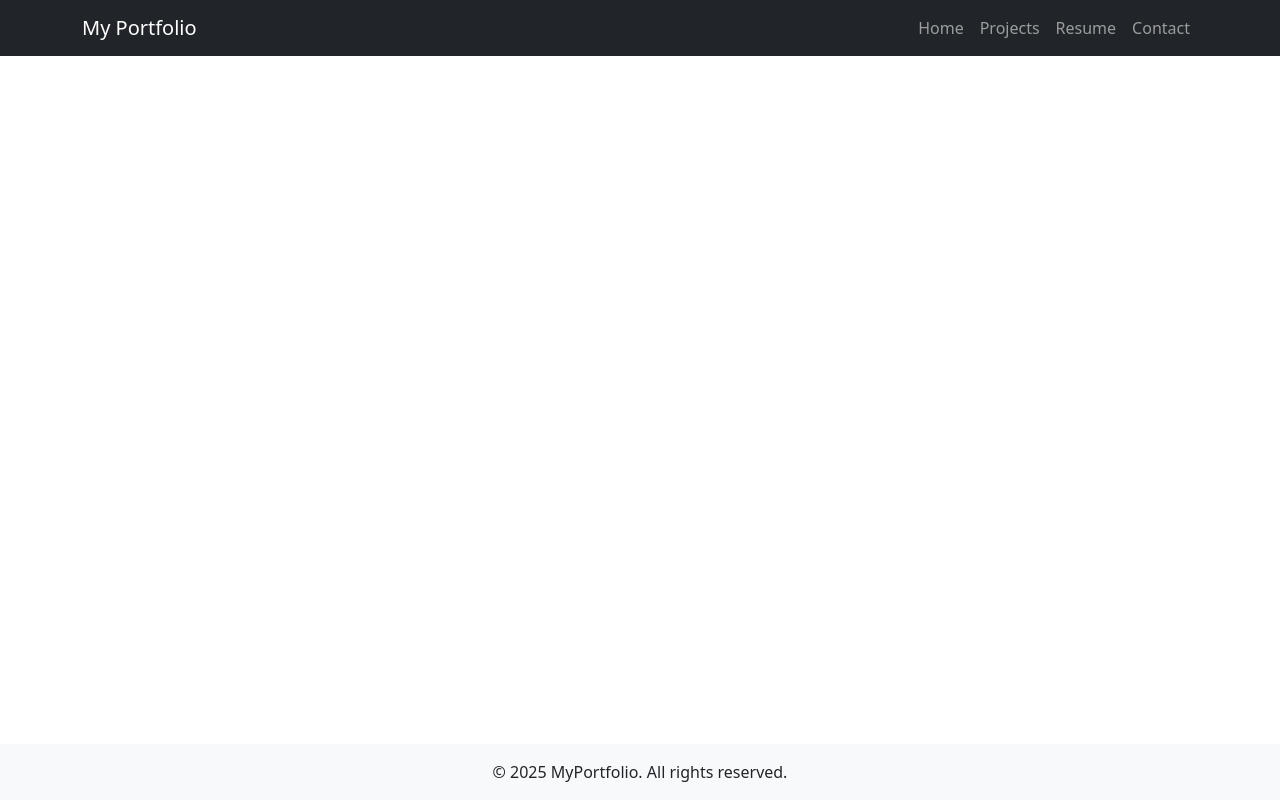
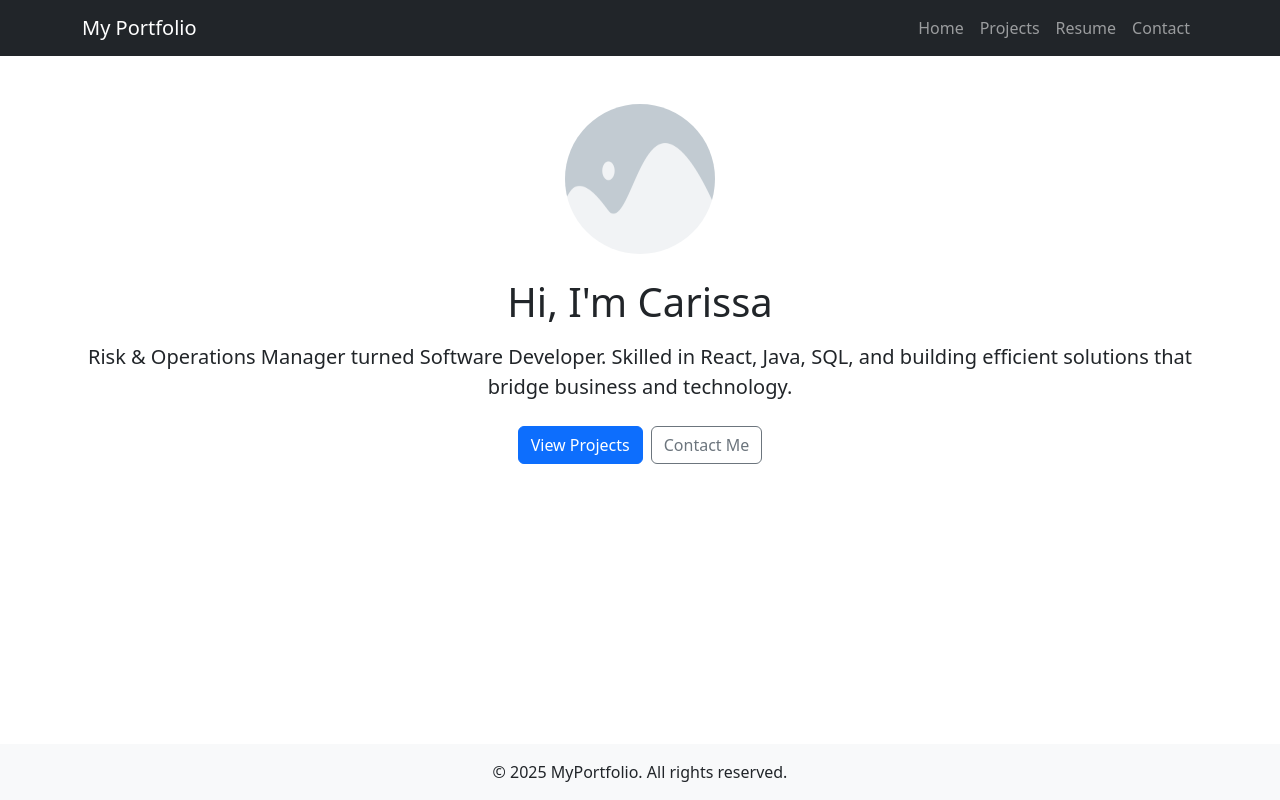
Before and after one commit to webdizzy777/portfolio, a React (Vite) app: page /#/ in a window 1280 px wide. Built offline with nearby package versions, Linux system fonts and the light colour scheme.

Commit message:
navigation

```diff
--- a/src/App.jsx
+++ b/src/App.jsx
@@ -7,22 +7,20 @@ import Resume from "./components/Resume";
 import Contact from "./components/Contact";
 
 function App() {
-
-
   return (
     <div className="d-flex flex-column min-vh-100">
-      <Header></Header>
+      <Header />
       <main className="flex-fill">
-      <Routes>
-        <Route path="/Home" element={<Home />} />
-        <Route path="/Projects" element={<Projects />} />
-        <Route path="/Resume" element={<Resume />} />
-        <Route path="/Contact" element={<Contact />} />
-      </Routes>
+        <Routes>
+          <Route path="/" element={<Home />} />
+          <Route path="/projects" element={<Projects />} />
+          <Route path="/resume" element={<Resume />} />
+          <Route path="/contact" element={<Contact />} />
+        </Routes>
       </main>
-      <Footer></Footer>
+      <Footer />
     </div>
-  )
+  );
 }
 
-export default App
+export default App;
--- a/src/components/Header.jsx
+++ b/src/components/Header.jsx
@@ -5,10 +5,7 @@ function Header() {
   return (
     <nav className="navbar navbar-expand-lg navbar-dark bg-dark">
       <div className="container">
-
-        <Link className="navbar-brand" to="/Home">
-          My Portfolio
-        </Link>
+        <Link className="navbar-brand" to="/">My Portfolio</Link>
 
         <button
           className="navbar-toggler"
@@ -22,20 +19,19 @@ function Header() {
           <span className="navbar-toggler-icon"></span>
         </button>
 
-
         <div className="collapse navbar-collapse" id="navbarNav">
           <ul className="navbar-nav ms-auto">
             <li className="nav-item">
-              <Link className="nav-link" to="/Home">Home</Link>
+              <Link className="nav-link" to="/">Home</Link>
             </li>
             <li className="nav-item">
-              <Link className="nav-link" to="/Projects">Projects</Link>
+              <Link className="nav-link" to="/projects">Projects</Link>
             </li>
             <li className="nav-item">
-              <Link className="nav-link" to="/Resume">Resume</Link>
+              <Link className="nav-link" to="/resume">Resume</Link>
             </li>
             <li className="nav-item">
-              <Link className="nav-link" to="/Contact">Contact</Link>
+              <Link className="nav-link" to="/contact">Contact</Link>
             </li>
           </ul>
         </div>
--- a/src/components/Home.jsx
+++ b/src/components/Home.jsx
@@ -1,11 +1,10 @@
 import React from "react";
-import Placeholder from "../assets/placeholder-image.png"
-import {Link} from "react-router-dom";
+import Placeholder from "../assets/placeholder-image.png";
+import { Link } from "react-router-dom";
 
 function Home() {
   return (
     <section id="home" className="container text-center my-5">
-
       <img
         src={Placeholder}
         alt="Profile"
@@ -22,12 +21,8 @@ function Home() {
       </p>
 
       <div className="mt-4">
-        <Link to="/Projects" className="btn btn-primary me-2">
-          View Projects
-        </Link>
-        <Link to="/Contact" className="btn btn-outline-secondary">
-          Contact Me
-        </Link>
+        <Link to="/projects" className="btn btn-primary me-2">View Projects</Link>
+        <Link to="/contact" className="btn btn-outline-secondary">Contact Me</Link>
       </div>
     </section>
   );
```
